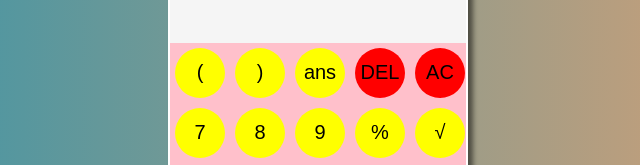
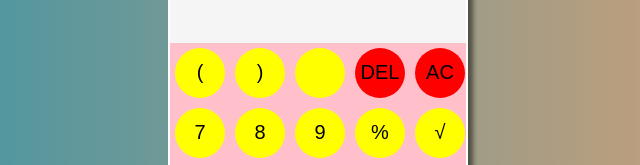
Before and after one commit to Narsingh0708/calculator.github.io, a plain HTML site: page index.html in a window 1280 px wide. Shown: the part 206-371 px from the top of the page, 322-962 px from the left. Drawn offline with Linux system fonts and the light colour scheme.

Commit message:
Update index.html

```diff
--- a/index.html
+++ b/index.html
@@ -20,7 +20,7 @@
         <div class="input">
             <button>(</button>
             <button>)</button>
-            <button>ans</button>
+            <button></button>
             <button class="delet">DEL</button>
             <button class="delet">AC</button>
 
```
